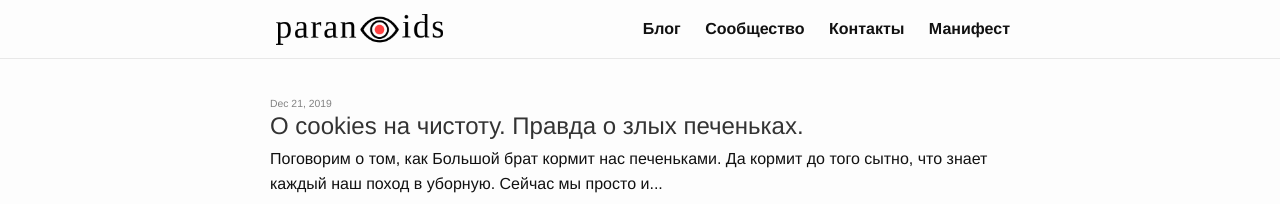
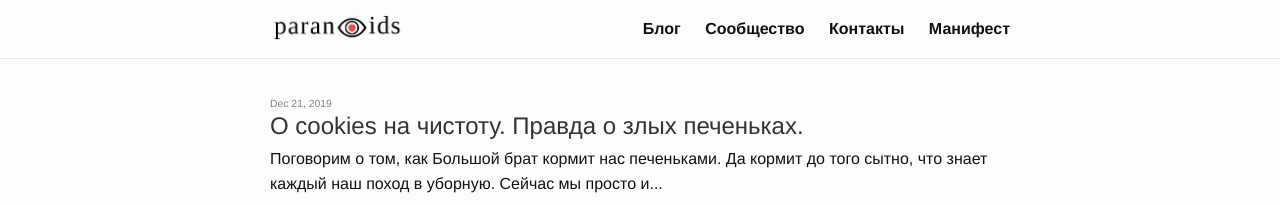
Before and after one commit to 2b7E1n6D0e5R7/2b7E1n6D0e5R7.github.io, a Jekyll site: the page built from index.html, in a window 1280 px wide. Shown: the top 204 px of the page. Built offline with Jekyll 4.4.1, drawn with Linux system fonts in a browser that asks for light colours; the list of posts is cut into pages by our own code.

Commit message:
Update _layout.scss

```diff
--- a/_sass/minimaless/_layout.scss
+++ b/_sass/minimaless/_layout.scss
@@ -110,7 +110,7 @@ color:#fff;
 }
 
 .site-title {
-  @include relative-font-size(1.625);
+  @include relative-font-size(0);
   font-weight: bold;
   line-height: $base-line-height * $base-font-size * 2.25;
   letter-spacing: -1px;
@@ -124,7 +124,7 @@ color:#fff;
 }
 
 .site-logo {
-  height: 40px;
+  height: 30px;
   width: auto;
 }
 
```
